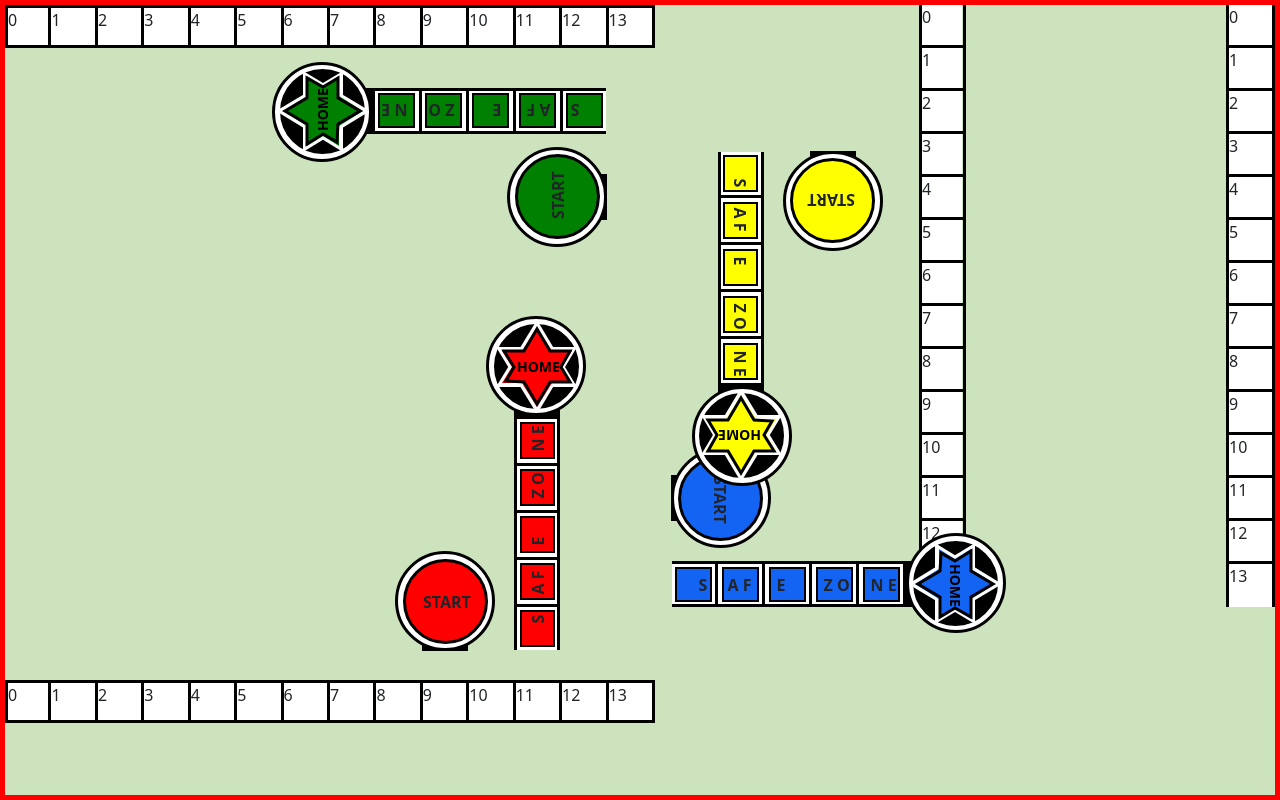
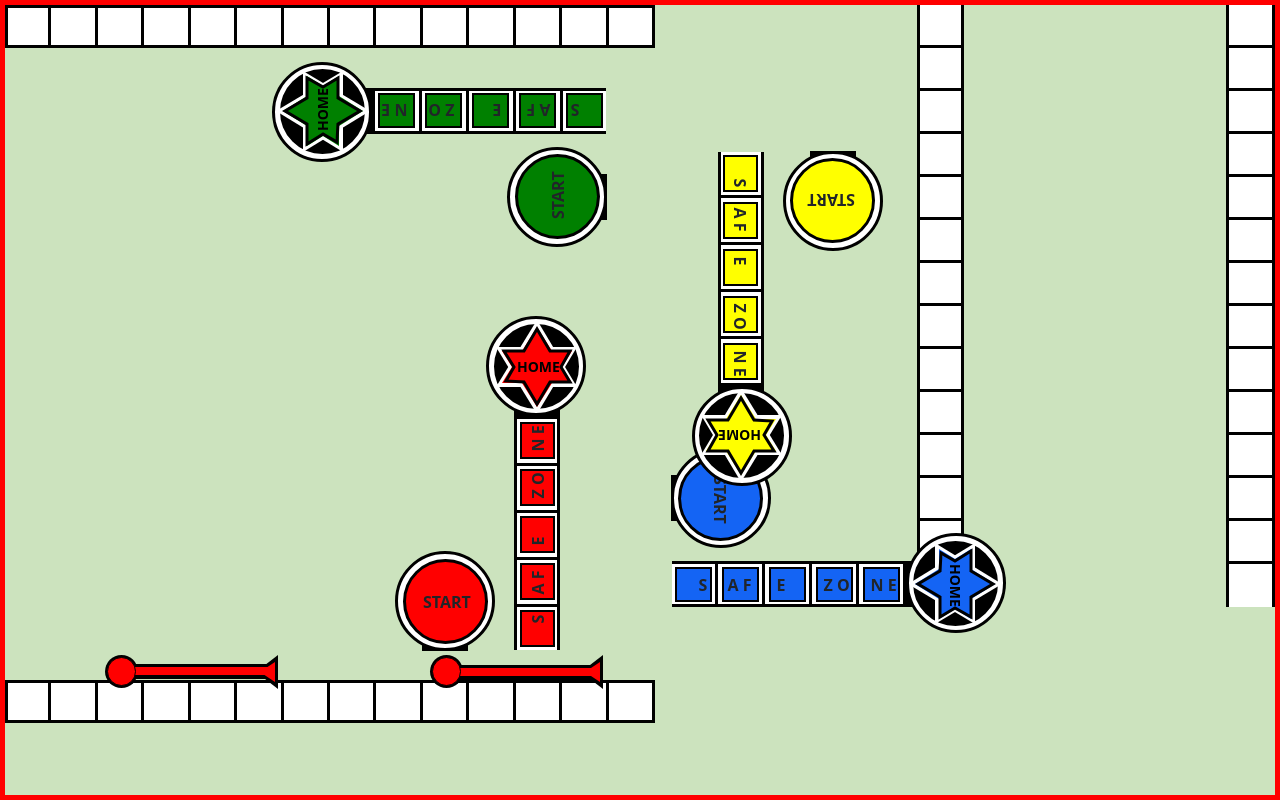
Before and after one commit to BT-aase/baase-react-sorry, a React app: page / in a window 1280 px wide. Built offline with nearby package versions, Linux system fonts and the light colour scheme; the HTML template or start-up script is replaced by a standard one.

Commit message:
Added first set of slides.

```diff
--- a/src/components/board/OuterBoard.js
+++ b/src/components/board/OuterBoard.js
@@ -1,23 +1,25 @@
 import React from "react";
+
+import Slides from './elements/Slides';
 
 const spaceGenerator = (direction, width) => {
 	let row = [];
 	let size = typeof (width) === 'undefined' ? 47 : width;
 
 	if (direction === 'horizontal') {
-		row.push(<div style={{ width: size, height: 43, border: '3px solid black' }}>0</div>)
+		row.push(<div style={{ width: size, height: 43, border: '3px solid black' }}/>)
 	}
 
 	for (let i = 1; i < 14; i++) {
 		if (direction === 'horizontal') {
-			row.push(<div style={{ width: size, height: 43, border: '3px solid black', borderLeft: 0 }}>{i}</div>)
+			row.push(<div style={{ width: size, height: 43, border: '3px solid black', borderLeft: 0 }}/>)
 		} else {
-			row.push(<div style={{ width: size, height: 43, border: '3px solid black', borderTop: 0 }}>{i-1}</div>)
+			row.push(<div style={{ width: size, height: 43, border: '3px solid black', borderTop: 0 }}/>)
 		}
 	}
 
 	if (direction === 'vertical') {
-		row.push(<div style={{ width: size, height: 43, border: '3px solid black', borderTop: 0, borderBottom: 0 }}>13</div>)
+		row.push(<div style={{ width: size, height: 43, border: '3px solid black', borderTop: 0, borderBottom: 0 }}/>)
 	}
 
 	return row;
@@ -32,7 +34,10 @@ const OuterBoard = () => {
 			<div style={{ display: 'flex', flexDirection: 'row', width: 650, backgroundColor: 'white' }}>
 				{spaceGenerator('horizontal')}
 			</div>
-			<div style={{ display: 'flex', flexDirection: 'column', width: 43, backgroundColor: 'white' }}>
+			<div style={{ position: 'fixed', top: -63, left: -4 }} >
+				<Slides />
+			</div>
+			<div style={{ display: 'flex', flexDirection: 'column', width: 47, backgroundColor: 'white' }}>
 				{spaceGenerator('vertical')}
 			</div>
 			<div style={{ display: 'flex', flexDirection: 'column', width: 49, backgroundColor: 'white' }}>
--- a/src/components/board/elements/Slides.js
+++ b/src/components/board/elements/Slides.js
@@ -3,7 +3,7 @@ import React from "react";
 const Slides = (props) => {
     return (
         <div>
-            <div>
+  <div>
                 <div>
                     <div style={{
                         position: 'absolute',
@@ -17,7 +17,7 @@ const Slides = (props) => {
                     }} />
                     <div style={{
                         position: 'absolute',
-                        top: 727,
+                        top: 728,
                         left: 455,
                         width: 150,
                         height: 15,
@@ -25,10 +25,10 @@ const Slides = (props) => {
                     }} />
                     <div style={{
                         position: 'absolute',
-                        top: 717,
-                        left: 433,
-                        width: 35,
-                        height: 35,
+                        top: 718,
+                        left: 434,
+                        width: 33,
+                        height: 33,
                         backgroundColor: 'black',
                         borderRadius: 30
                     }} />
@@ -46,7 +46,7 @@ const Slides = (props) => {
                     }} />
                     <div style={{
                         position: 'absolute',
-                        top: 730,
+                        top: 731,
                         left: 455,
                         width: 148,
                         height: 8,
@@ -54,10 +54,10 @@ const Slides = (props) => {
                     }} />
                     <div style={{
                         position: 'absolute',
-                        top: 719,
-                        left: 435.5,
-                        width: 30,
-                        height: 30,
+                        top: 719.5,
+                        left: 436,
+                        width: 29,
+                        height: 29,
                         backgroundColor: 'red',
                         borderRadius: 25,
                         border: '1px solid black'
@@ -69,7 +69,7 @@ const Slides = (props) => {
                     <div style={{
                         position: 'absolute',
                         top: 718,
-                        left: 255,
+                        left: 260,
                         width: 0,
                         height: 0,
                         borderTop: '17px solid transparent',
@@ -79,17 +79,17 @@ const Slides = (props) => {
                     <div style={{
                         position: 'absolute',
                         top: 727,
-                        left: 125,
+                        left: 130,
                         width: 150,
                         height: 15,
                         backgroundColor: 'black'
                     }} />
                     <div style={{
                         position: 'absolute',
-                        top: 717,
-                        left: 104,
-                        width: 35,
-                        height: 35,
+                        top: 718,
+                        left: 109,
+                        width: 33,
+                        height: 33,
                         backgroundColor: 'black',
                         borderRadius: 30
                     }} />
@@ -98,7 +98,7 @@ const Slides = (props) => {
                     <div style={{
                         position: 'absolute',
                         top: 725,
-                        left: 259,
+                        left: 264,
                         width: 0,
                         height: 0,
                         borderTop: '10px solid transparent',
@@ -108,17 +108,17 @@ const Slides = (props) => {
                     <div style={{
                         position: 'absolute',
                         top: 730,
-                        left: 125,
+                        left: 130,
                         width: 148,
                         height: 8,
                         backgroundColor: 'red'
                     }} />
                     <div style={{
                         position: 'absolute',
-                        top: 719,
-                        left: 106.5,
-                        width: 30,
-                        height: 30,
+                        top: 719.5,
+                        left: 111,
+                        width: 29,
+                        height: 29,
                         backgroundColor: 'red',
                         borderRadius: 25,
                         border: '1px solid black'
```
Also changed, not shown: src/components/board/InnerBoard.js (+7 -3 lines).
